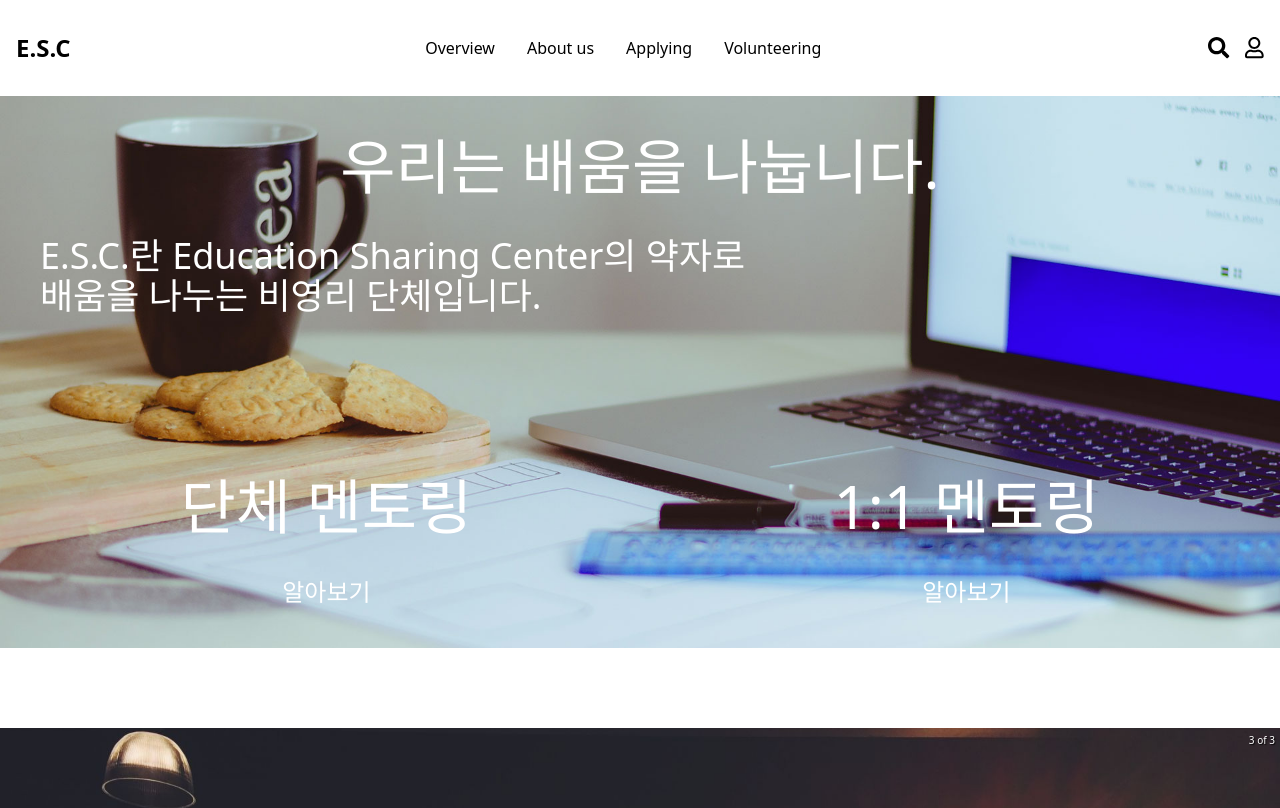
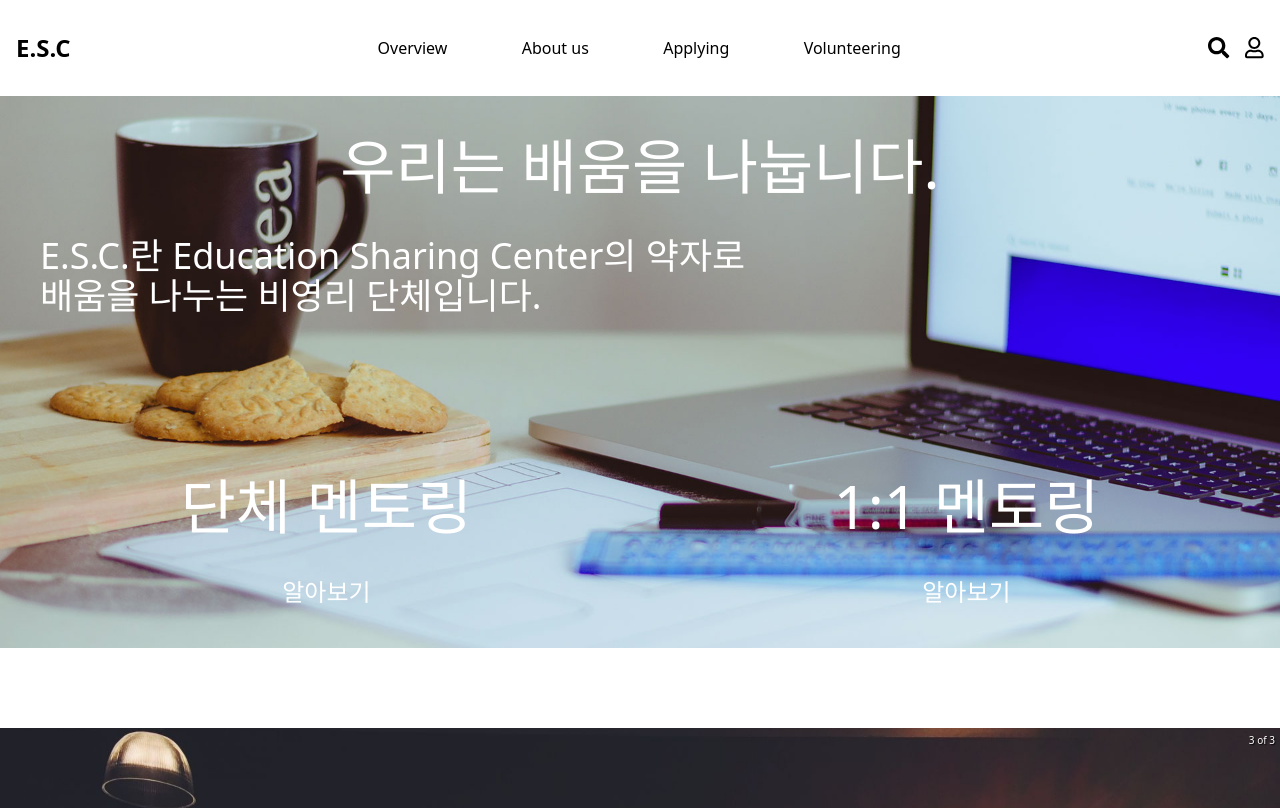
Before and after one commit to uuuuuup/esc-client, a React (Create React App) app: page /Overview in a window 1280 px wide. Shown: the top 808 px of the page. Built offline with nearby package versions, Linux system fonts and the light colour scheme; the HTML template or start-up script is replaced by a standard one.

Commit message:
update header menu layout

```diff
--- a/src/App.tsx
+++ b/src/App.tsx
@@ -15,7 +15,7 @@ function App() {
   return (
     <Router>
       <Header></Header>
-      <div className="mt-16 sm:mt-24">
+      <div className="mt-20 sm:mt-24">
         <Switch>
           <Route path="/Overview">
             <Overview />
--- a/src/components/Header.tsx
+++ b/src/components/Header.tsx
@@ -29,11 +29,23 @@ const menus: IMenuItem[] = [
 ];
 
 export const Header = () => {
+  const createMenu = () => {
+    return menus.map((menu) => {
+      return (
+        <Link className="text-sm md:text-base" to={menu.link}>
+          {menu.name}
+        </Link>
+      );
+    });
+  };
   return (
-    <div className="fixed h-16 sm:h-24 top-0 w-full bg-white z-10 flex items-center">
-      <div className="w-full max-w-7xl m-auto px-4 flex flex-row justify-between items-center">
-        <div className="hidden sm:block font-bold text-2xl">
+    <div className="fixed h-20 sm:h-24 top-0 w-full bg-white z-10 flex flex-col">
+      <div className="w-full max-w-7xl h-full m-auto px-4 flex items-center">
+        <div className="flex-shrink-0 hidden sm:block font-bold text-2xl">
           <Link to="/Overview">E.S.C </Link>
+        </div>
+        <div className="flex-grow hidden sm:flex sm:justify-evenly max-w-2xl mx-auto">
+          {createMenu()}
         </div>
         <button className="block sm:hidden">
           <FontAwesomeIcon icon={faListAlt} size="lg" />
@@ -41,26 +53,15 @@ export const Header = () => {
         <div className="flex-grow block sm:hidden font-bold text-base text-center">
           E.S.C (Education Sharing Club)
         </div>
-        <div className="hidden sm:block mx-4">
-          {menus.map((menu) => {
-            return (
-              <Link
-                className="text-sm md:text-base pr-2 md:pr-8"
-                to={menu.link}
-              >
-                {menu.name}
-              </Link>
-            );
-          })}
-        </div>
-        <div className="flex flex-row">
-          <button>
-            <FontAwesomeIcon icon={faSearch} size="lg" />
-          </button>
-          <button className="pl-4 hidden sm:block">
-            <FontAwesomeIcon icon={faUser} size="lg" />
-          </button>
-        </div>
+        <button className="flex-shrink-0">
+          <FontAwesomeIcon icon={faSearch} size="lg" />
+        </button>
+        <button className="flex-shrink-0 pl-4 hidden sm:block">
+          <FontAwesomeIcon icon={faUser} size="lg" />
+        </button>
+      </div>
+      <div className="flex justify-between sm:hidden w-full max-w-xs mx-auto p-1">
+        {createMenu()}
       </div>
     </div>
   );
--- a/src/pages/Overview/Content1.tsx
+++ b/src/pages/Overview/Content1.tsx
@@ -13,7 +13,7 @@ export const Content1 = () => {
         <div className="text-3xl sm:text-6xl text-center">
           우리는 배움을 나눕니다.
         </div>
-        <div className="text-base sm:text-4xl mt-10 ml-4 lg:ml-10">
+        <div className="text-base sm:text-3xl md:text-4xl mt-10 ml-4 md:ml-10">
           <div>E.S.C.란 Education Sharing Center의 약자로</div>
           <div>배움을 나누는 비영리 단체입니다.</div>
         </div>
```
